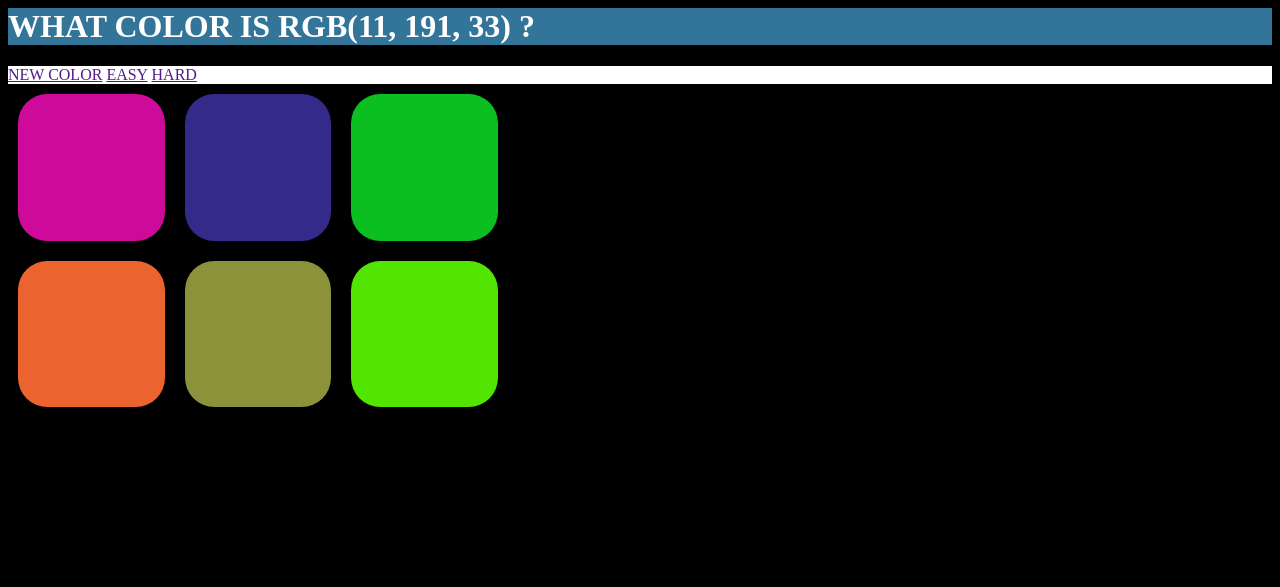
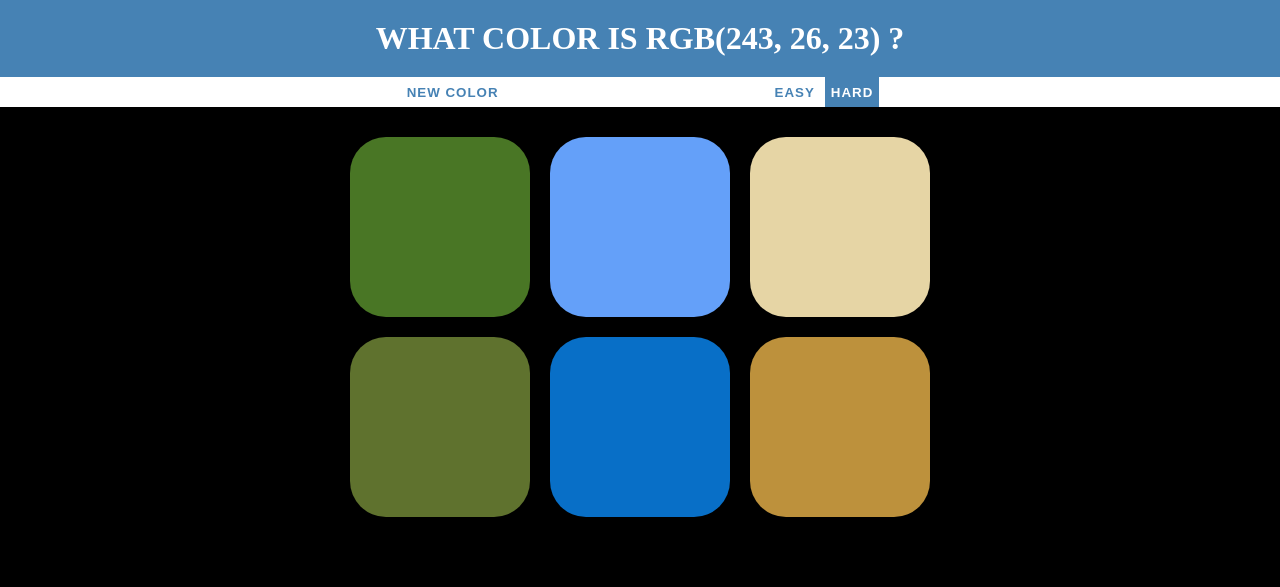
Before and after one commit to westtrain/javascript_projects, a plain HTML site: page color_guessing_game/index.html in a window 1280 px wide. Drawn offline with Linux system fonts and the light colour scheme.

Commit message:
color game

```diff
--- a/color_guessing_game/index.html
+++ b/color_guessing_game/index.html
@@ -10,12 +10,24 @@
       <h1>WHAT COLOR IS <span class="rgb">RGB</span> ?</h1>
     </div>
     <div class="btn_list">
-      <a href=""><span class="startBtn">NEW COLOR</span></a>
+      <button class="startBtn">NEW COLOR</button>
+      <span class="message"></span>
+      <button class="mode">EASY</button>
+      <button class="mode selected">HARD</button>
+      <!-- <a href=""><span class="startBtn">NEW COLOR</span></a>
       <span class="message"></span>
       <a href=""><span class="easyBtn">EASY</span></a>
-      <a href=""><span class="hardBtn">HARD</span></a>
+      <a href=""><span class="hardBtn">HARD</span></a> -->
     </div>
-    <div class="field">
+    <div class="container">
+      <div class="box"></div>
+      <div class="box"></div>
+      <div class="box"></div>
+      <div class="box"></div>
+      <div class="box"></div>
+      <div class="box"></div>
+    </div>
+    <!-- <div class="field">
       <div class="box">
         <div class="innerBox">
           <div class="colorBox"></div>
@@ -46,7 +58,7 @@
           <div class="colorBox"></div>
         </div>
       </div>
-    </div>
+    </div> -->
     <script src="script.js"></script>
   </body>
 </html>
--- a/color_guessing_game/script.js
+++ b/color_guessing_game/script.js
@@ -1,21 +1,25 @@
-let colorBoxs = document.querySelectorAll(".colorBox");
+let maxBox;
+let colorList = [];
+let pickedColor;
+let colorBoxs = document.querySelectorAll(".Box");
 let targetColor = document.querySelector(".rgb");
 let messageDisplay = document.querySelector(".message");
 let startBtn = document.querySelector(".startBtn");
-let easyBtn = document.querySelector(".easyBtn");
-let hardBtn = document.querySelector(".hardBtn");
+let modeBtn = document.querySelectorAll(".mode");
 let h1Bg = document.querySelector("h1");
-var maxBox = colorBoxs.length;
-let colorList = randomColorGenerator(maxBox);
-let pickedColor = setTargetColor(maxBox);
 
-easyBtn.addEventListener("click", function () {
-  maxBox = 3;
-  setBoxColor();
-  setTargetColor(maxBox);
-});
+init();
 
-targetColor.textContent = pickedColor.toUpperCase();
+function init() {
+  maxBox = 6;
+  colorList = randomColorGenerator(maxBox);
+  pickedColor = setTargetColor(maxBox);
+  targetColor.textContent = pickedColor;
+  setBoxColor(maxBox);
+  reset();
+  clickBox();
+  setMode();
+}
 
 function randomColorGenerator(len) {
   let colors = [];
@@ -28,14 +32,26 @@ function randomColorGenerator(len) {
   return colors;
 }
 
-function setBoxColor() {
-  for (let i = 0; i < maxBox; i++) {
+function setBoxColor(len) {
+  for (let i = 0; i < len; i++) {
     colorBoxs[i].style.backgroundColor = colorList[i];
   }
 }
-function setTargetColor(len) {
-  let i = Math.floor(Math.random() * len);
-  return colorList[i];
+
+function clickBox() {
+  for (let i = 0; i < maxBox; i++) {
+    colorBoxs[i].addEventListener("click", function () {
+      if (this.style.backgroundColor === pickedColor) {
+        messageDisplay.textContent = "Correct!";
+        setAllSameColor(pickedColor);
+        startBtn.textContent = "RESTART";
+        h1Bg.style.backgroundColor = this.style.backgroundColor;
+      } else {
+        messageDisplay.textContent = "Try Again!";
+        this.style.backgroundColor = "rgb(0,0,0)";
+      }
+    });
+  }
 }
 
 function setAllSameColor(color) {
@@ -44,23 +60,44 @@ function setAllSameColor(color) {
   }
 }
 
-setBoxColor();
-setTargetColor(maxBox);
-
-for (let i = 0; i < maxBox; i++) {
-  colorBoxs[i].addEventListener("click", function () {
-    if (this.style.backgroundColor === pickedColor) {
-      messageDisplay.textContent = "Correct!";
-      setAllSameColor(pickedColor);
-      startBtn.textContent = "RESTART";
-      h1Bg.style.backgroundColor = this.style.backgroundColor;
+function reset() {
+  colorList = randomColorGenerator(maxBox);
+  pickedColor = setTargetColor(maxBox);
+  startBtn.textContent = "NEW COLOR";
+  h1Bg.style.backgroundColor = "steelblue";
+  setBoxColor(maxBox);
+  for (var i = 0; i < colorBoxs.length; i++) {
+    if (colorList[i]) {
+      colorBoxs[i].style.display = "block";
+      colorBoxs[i].style.background = colorList[i];
     } else {
-      messageDisplay.textContent = "Try Again!";
-      this.style.backgroundColor = "rgb(0,0,0)";
+      colorBoxs[i].style.display = "none";
     }
+  }
+  startBtn.addEventListener("click", function () {
+    this.textContent = "NEW COLOR";
+    h1Bg.style.backgroundColor = "steelblue";
+    messageDisplay.textContent = "";
+    colorList = randomColorGenerator(maxBox);
+    pickedColor = setTargetColor(maxBox);
+    targetColor.textContent = pickedColor;
+    setBoxColor(maxBox);
   });
 }
 
-// first.addEventListener("click", function () {
-//   this.classList.add("non-display");
-// });
+function setTargetColor(len) {
+  let i = Math.floor(Math.random() * len);
+  return colorList[i];
+}
+
+function setMode() {
+  for (let i = 0; i < modeBtn.length; i++) {
+    modeBtn[i].addEventListener("click", function () {
+      modeBtn[0].classList.remove("selected");
+      modeBtn[1].classList.remove("selected");
+      this.classList.add("selected");
+      this.textContent === "EASY" ? (maxBox = 3) : (maxBox = 6);
+      reset();
+    });
+  }
+}
--- a/color_guessing_game/style.css
+++ b/color_guessing_game/style.css
@@ -3,12 +3,62 @@
 } */
 body {
   background-color: #000;
+  margin: 0;
 }
 h1 {
   color: white;
-  background-color: rgba(83, 186, 245, 0.623);
+  background-color: steelblue;
+  margin: 0;
+  text-align: center;
+  text-transform: uppercase;
+  padding: 20px 0;
 }
-.field {
+.container {
+  margin: 20px auto;
+  max-width: 600px;
+}
+.box {
+  width: 30%;
+  background-color: purple;
+  padding-bottom: 30%;
+  float: left;
+  margin: 1.66%;
+  border-radius: 20%;
+  transition: background 0.6s;
+  -webkit-transition: background 0.6s;
+  -moz-transition: background 0.6s;
+}
+.selected {
+  color: white;
+  background: steelblue;
+}
+button {
+  border: none;
+  background: none;
+  height: 100%;
+  font-weight: 800;
+  color: steelblue;
+  letter-spacing: 1px;
+  transition: all 0.3s;
+  -webkit-transition: background 0.3s;
+  -moz-transition: background 0.3s;
+  outline: none;
+}
+button:hover {
+  color: white;
+  background-color: steelblue;
+}
+.btn_list {
+  background-color: #fff;
+  height: 30px;
+  text-align: center;
+  color: black;
+}
+.message {
+  display: inline-block;
+  width: 20%;
+}
+/* .field {
   width: 500px;
   height: 500px;
 }
@@ -36,5 +86,4 @@ h1 {
   background-color: #000;
   height: 100%;
   border-radius: 20%;
-  /* border: 1px solid rgb(238, 197, 13); */
-}
+} */
```
